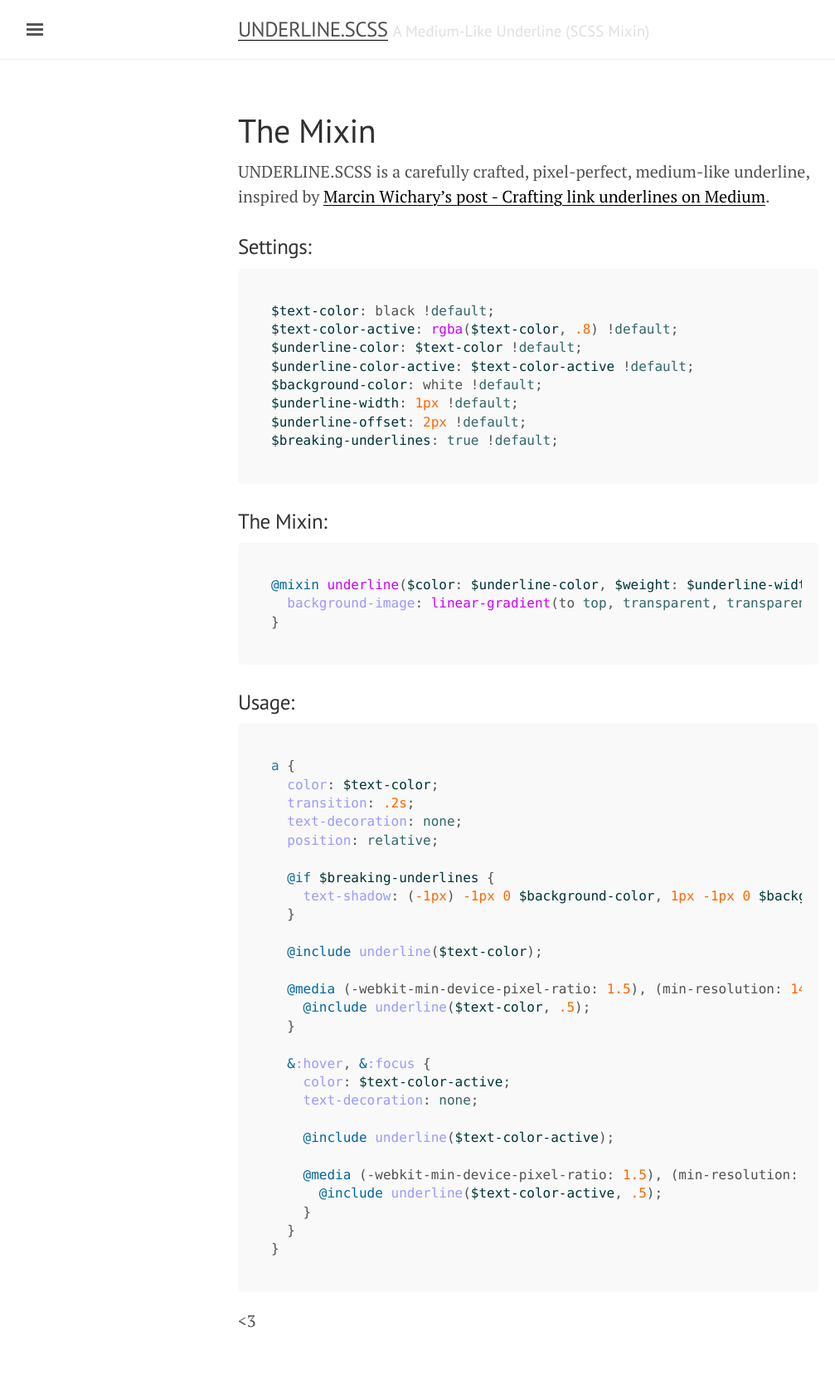
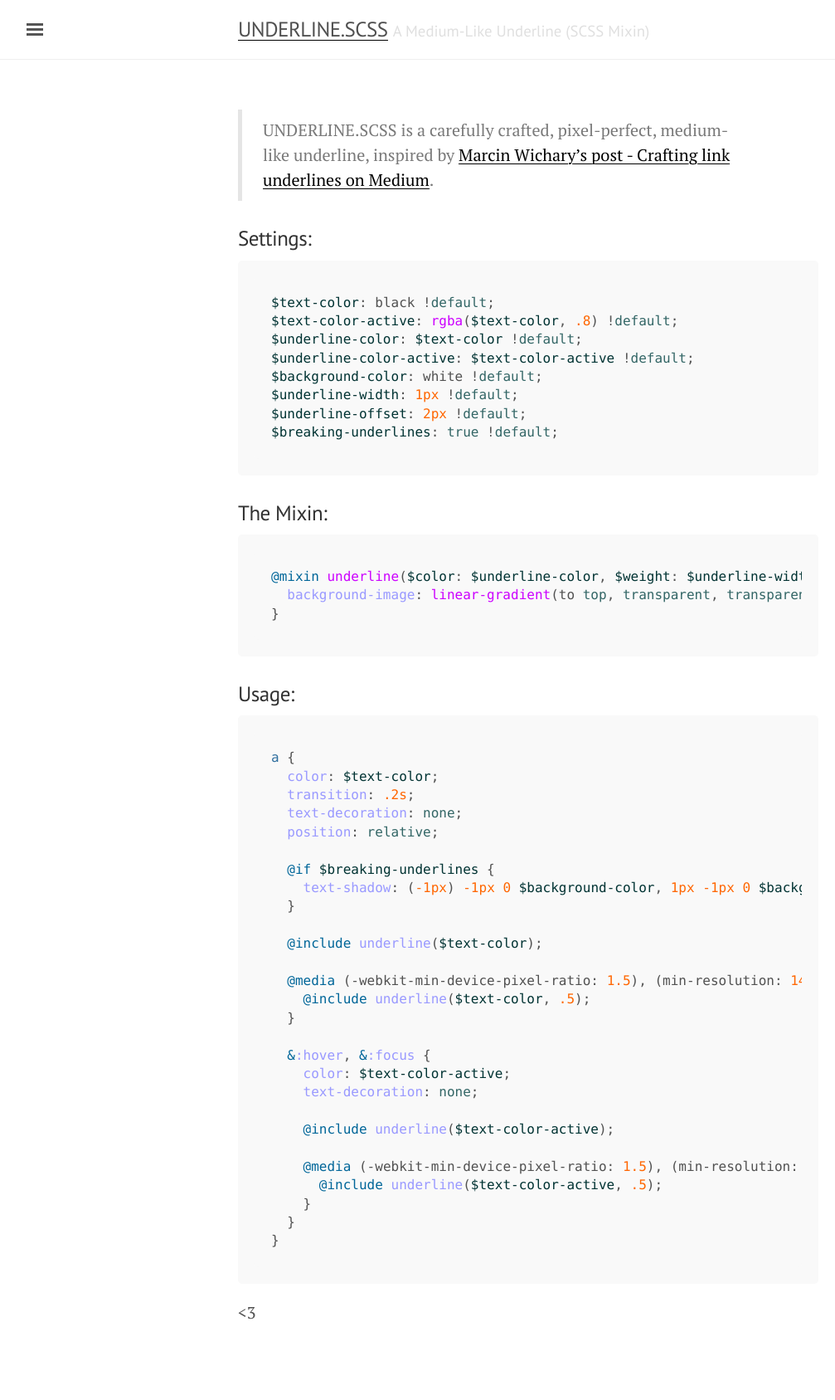
Before and after one commit to BenKalsky/underline.scss, a Jekyll site: the page built from index.md, in a window 1280 px wide. Shown: the whole page at 83% size, without its empty margins (3-1010 px from the left). Built offline with Jekyll 4.4.1, drawn with Linux system fonts in a browser that asks for light colours.

Commit message:
homepage

````diff
--- /dev/null
+++ b/_layouts/home.html
@@ -0,0 +1,7 @@
+---
+layout: default
+---
+
+<div class="page">
+  {{ content }}
+</div>
--- a/index.md
+++ b/index.md
@@ -1,9 +1,9 @@
 ---
-layout: page
-title: The Mixin
+layout: home
+title: A carefully crafted, pixel-perfect, medium-like underline
 ---
 
-UNDERLINE.SCSS is a carefully crafted, pixel-perfect, medium-like underline, inspired by [Marcin Wichary's post - Crafting link underlines on Medium](https://medium.design/crafting-link-underlines-on-medium-7c03a9274f9#.jhvfwlt8q).
+> UNDERLINE.SCSS is a carefully crafted, pixel-perfect, medium-like underline, inspired by [Marcin Wichary's post - Crafting link underlines on Medium](https://medium.design/crafting-link-underlines-on-medium-7c03a9274f9#.jhvfwlt8q).
 
 ### Settings:
 ```scss
````
